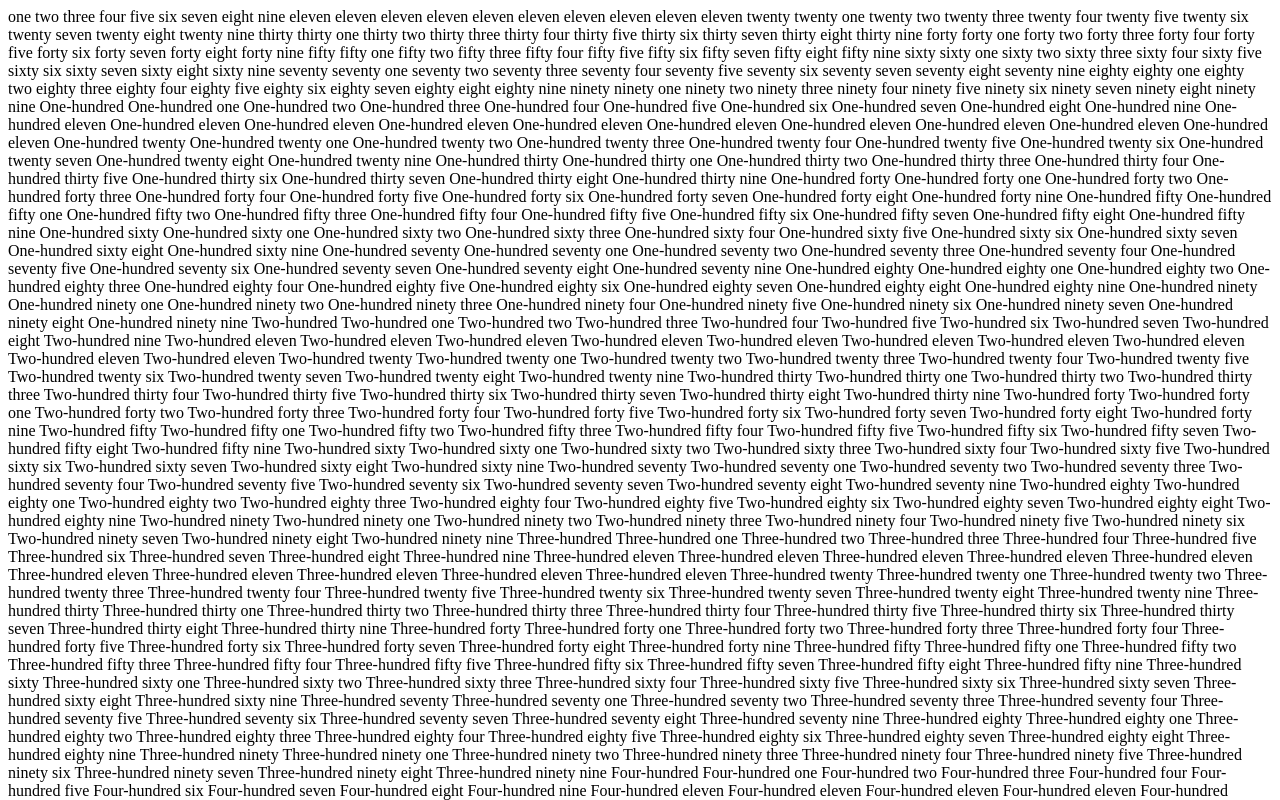
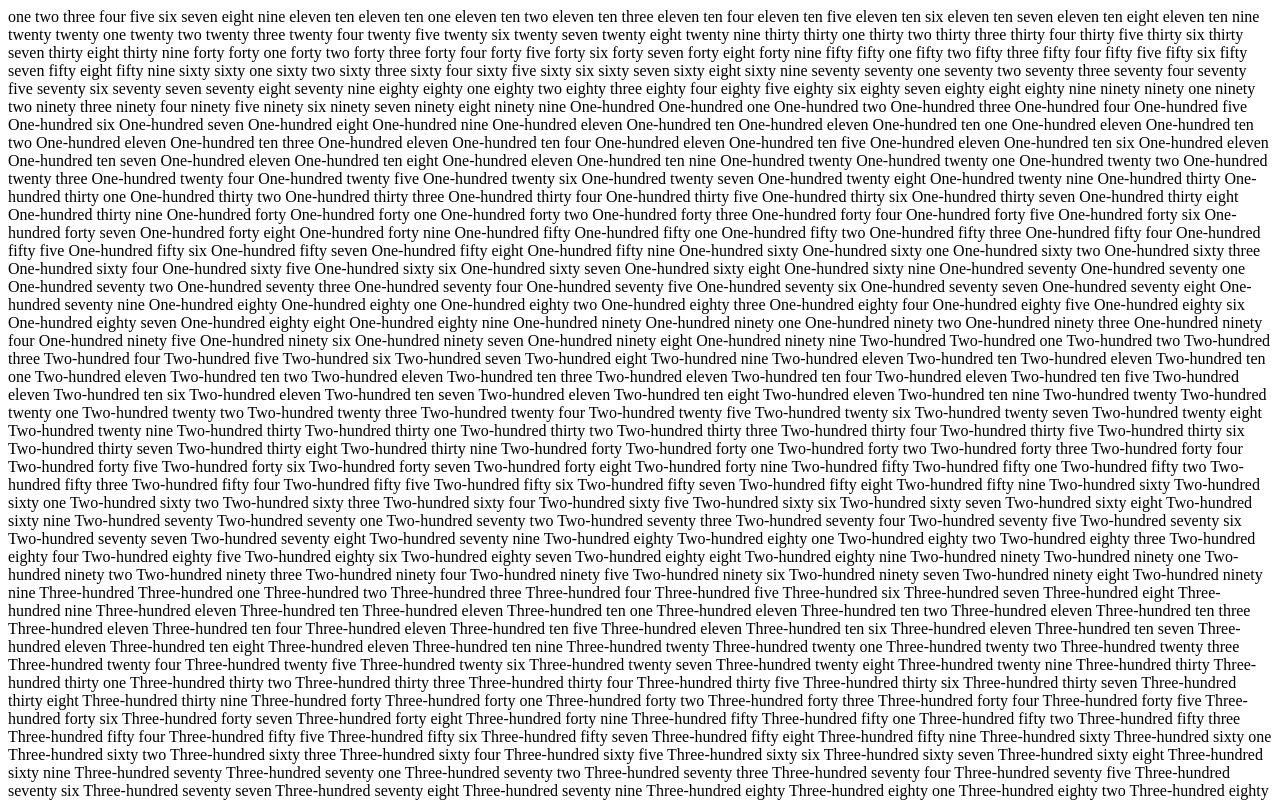
Before and after one commit to davidstewy/numbersToWords, a plain HTML site: page index.html in a window 1280 px wide. Shown: the top 800 px of the page. Drawn offline with Linux system fonts and the light colour scheme.

Commit message:
trying to clean up

```diff
--- a/index.html
+++ b/index.html
@@ -13,34 +13,34 @@
 
 
     <script>
-        const hundos = ["", "One-hundred", "Two-hundred", "Three-hundred", "Four-hundred", "Five-hundred",
+        const hundos = [" ", "One-hundred", "Two-hundred", "Three-hundred", "Four-hundred", "Five-hundred",
             "Six-hundred", "Seven-hundred", "Eight-hundred", "Nine-hundred"];
 
-        const tens = ["", "ten", "twenty", "thirty", "forty", "fifty", "sixty", "seventy", "eighty", "ninety"];
+        const tens = [" ", "ten", "twenty", "thirty", "forty", "fifty", "sixty", "seventy", "eighty", "ninety"];
 
-        const ones = ["", "one", "two", "three", "four", "five", "six", "seven", "eight", "nine"];
+        const ones = [" ", "one", "two", "three", "four", "five", "six", "seven", "eight", "nine"];
 
         const teens = ["ten", "eleven", "twelve", "thirteen", "fourteen", "fifteen", "sixteen", "seventeen", "eighteen",
             "nineteen"];
 
 
 
-        let result = "";
+        let result = " ";
 
-        for (let h = 0; h < hundos.length; h++) {
-            for (let t = 0; t < tens.length; t++) {
+        for (let h = 0; h < 10; h++) {
+            for (let t = 0; t < 10; t++) {
 
 
-                for (let o = 0; o < ones.length; o++) {
+                for (let o = 0; o < 10; o++) {
                     if (t == 1) {
                         result += [hundos[h] + " " + teens[t] + " "];
                     }
-                    else{
+
                         result += [hundos[h] + " " + tens[t] + " " + ones[o] + " "];
-                }
-            }
-        }
-}
+
+            };
+        };
+        };
 
         document.write(result);
         document.write("One Thousand");
```
